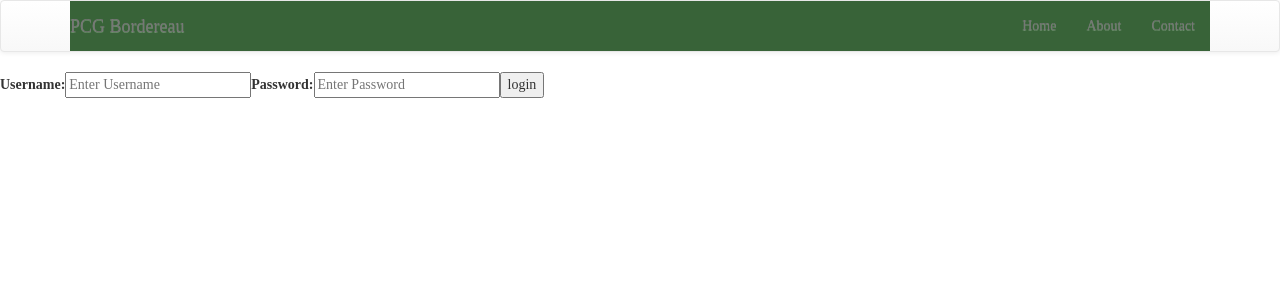
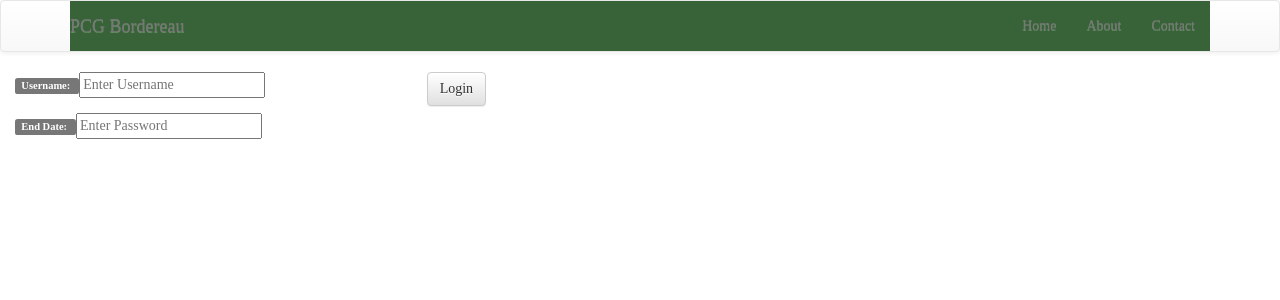
Before and after one commit to WillieDavonSmalls/elohim, a React (Create React App) app in the folder client/: page /login in a window 1280 px wide. Shown: the top 300 px of the page. Built offline with nearby package versions, Linux system fonts and the light colour scheme.

Commit message:
alert working for login in new page

```diff
--- a/client/src/App.jsx
+++ b/client/src/App.jsx
@@ -40,16 +40,16 @@ class App extends Component {
 
 
 
-  handleLogIn() {
-    alert('username:' + this.state.username + 'password: ' + this.state.password);
-  //   const options = {
-  //     method: "post",
-  //     body: JSON.stringify({account : this.state.value}),
-  //     headers:{
-  //         "content-type":"application/json"
-  //     }
+  // handleLogIn() {
+  //   alert('username:' + this.state.username + 'password: ' + this.state.password);
+  // //   const options = {
+  // //     method: "post",
+  // //     body: JSON.stringify({account : this.state.value}),
+  // //     headers:{
+  // //         "content-type":"application/json"
+  // //     }
 
-  }
+  // }
 
   //   // fetch("/api/validateLogin")
   //   // .then(response => response.json())
@@ -63,8 +63,8 @@ class App extends Component {
       <Router>
         <div>
           <Navbar/>
-          <Route exact path="/login" render ={() => <Login/>} />
-          {/* <Route exact path="/login" render ={() => <Login handleLogIn={this.handleLogIn} />} /> */}
+          {/* <Route exact path="/login" render ={() => <Login/>} /> */}
+          <Route exact path="/login" render ={() => <Login handleLogIn={this.handleLogIn} />} />
           {/* <Route exact path="/signin" render ={() => <Login handleLogIn={this.handleLogIn} />} /> */}
           <Route exact path="/" render ={() => isLoggedIn ? <Home/> : <Redirect to="/login" />} />
           <Route exact path="/about" render ={() => isLoggedIn ? <About/> : <Redirect to="/login" />} />
--- a/client/src/views/home/advancedsearchmultInput.jsx
+++ b/client/src/views/home/advancedsearchmultInput.jsx
@@ -118,8 +118,6 @@ export default class AdvancedSearchForm extends Component {
                         <Button type="submit" color="primary"> Search </Button>
                     </Col>
 
-
-
                 </Form>
 
             </div>
--- a/client/src/views/home/login.jsx
+++ b/client/src/views/home/login.jsx
@@ -2,7 +2,7 @@ import React, { Component } from 'react';
 import { FormGroup, Label, Button, Form, Col, Row } from 'react-bootstrap';
 
 
-export default class AdvancedSearchForm extends Component {
+export default class LoginPage extends Component {
 
 
     constructor(props) {
@@ -29,13 +29,25 @@ export default class AdvancedSearchForm extends Component {
 
     // }
 
-    handleInputChange(e) {
-        this.setState({ value: e.target.value });
+    // handleInputChange(e) {
+    //     this.setState({ value: e.target.value });
+    // }
+
+    handleInputChange(event){
+        const target = event.target;
+        const value =  target.value;
+        const name = target.name;
+
+        this.setState({
+            [name] : value
+        })
+
     }
 
-      handleLogIn() {
-        alert('username:' + this.state.username + 'password: ' + this.state.password);
-        console.log(this.state.username, this.state.password);
+      handleLogIn(event) {
+        alert('Current State is: ' + JSON.stringify(this.state));
+        console.log('Current State is: ' + JSON.stringify(this.state));
+        event.preventDefault();
       //   const options = {
       //     method: "post",
       //     body: JSON.stringify({account : this.state.value}),
@@ -52,15 +64,26 @@ export default class AdvancedSearchForm extends Component {
 
       render() {
         return (
-          <div>
-            <form onSubmit={this.props.handleLogIn}>
-              <label>Username: </label>
-              <input type="text" placeholder="Enter Username" id="username" name= "username" value={this.state.username} onChange={this.handleInputChange}/>
-              <label>Password: </label>
-              <input type="password" placeholder="Enter Password" id="password" name= "password" value={this.state.password} onChange={this.handleInputChange}/>
-              <button type="submit">login</button>
-            </form>
-          </div>
+
+        <div>
+        <Form onSubmit={this.handleLogIn}>
+<Col xs={12} md={4}>
+    <FormGroup>
+        <Label htmlFor="username"> Username: </Label>
+        <input type="text" id="username" name="username" placeholder="Enter Username"
+            value={this.state.username}
+            onChange={this.handleInputChange}/>
+    </FormGroup>
+    <FormGroup>
+        <Label htmlFor="password"> End Date: </Label>
+        <input type="text" id="password" name="password" placeholder="Enter Password"
+            value={this.state.pasword}
+            onChange={this.handleInputChange}/>
+    </FormGroup>
+</Col>
+<Button type="submit" color="primary"> Login </Button>
+</Form>
+</div>
         );
       }
 }
```
